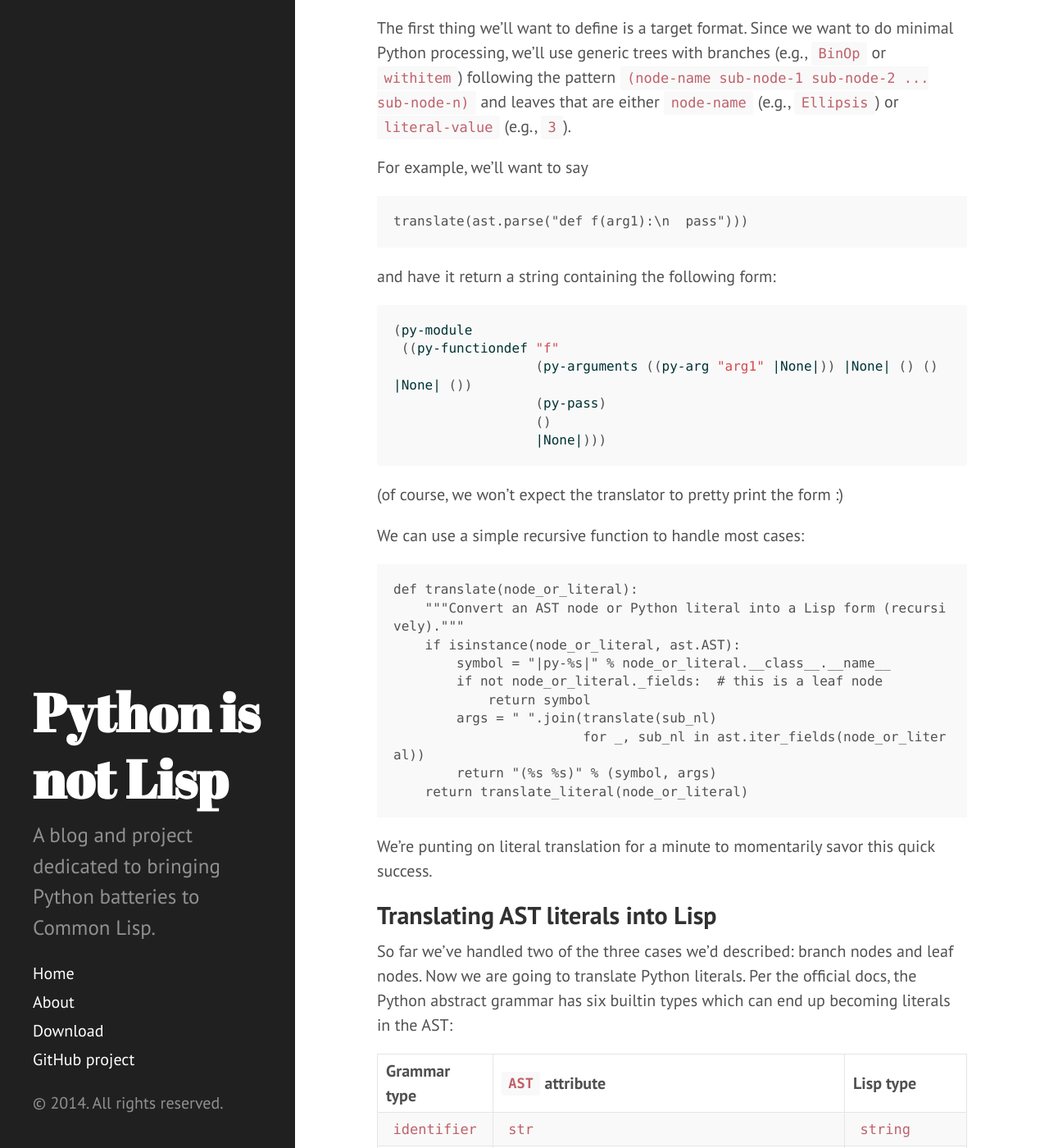
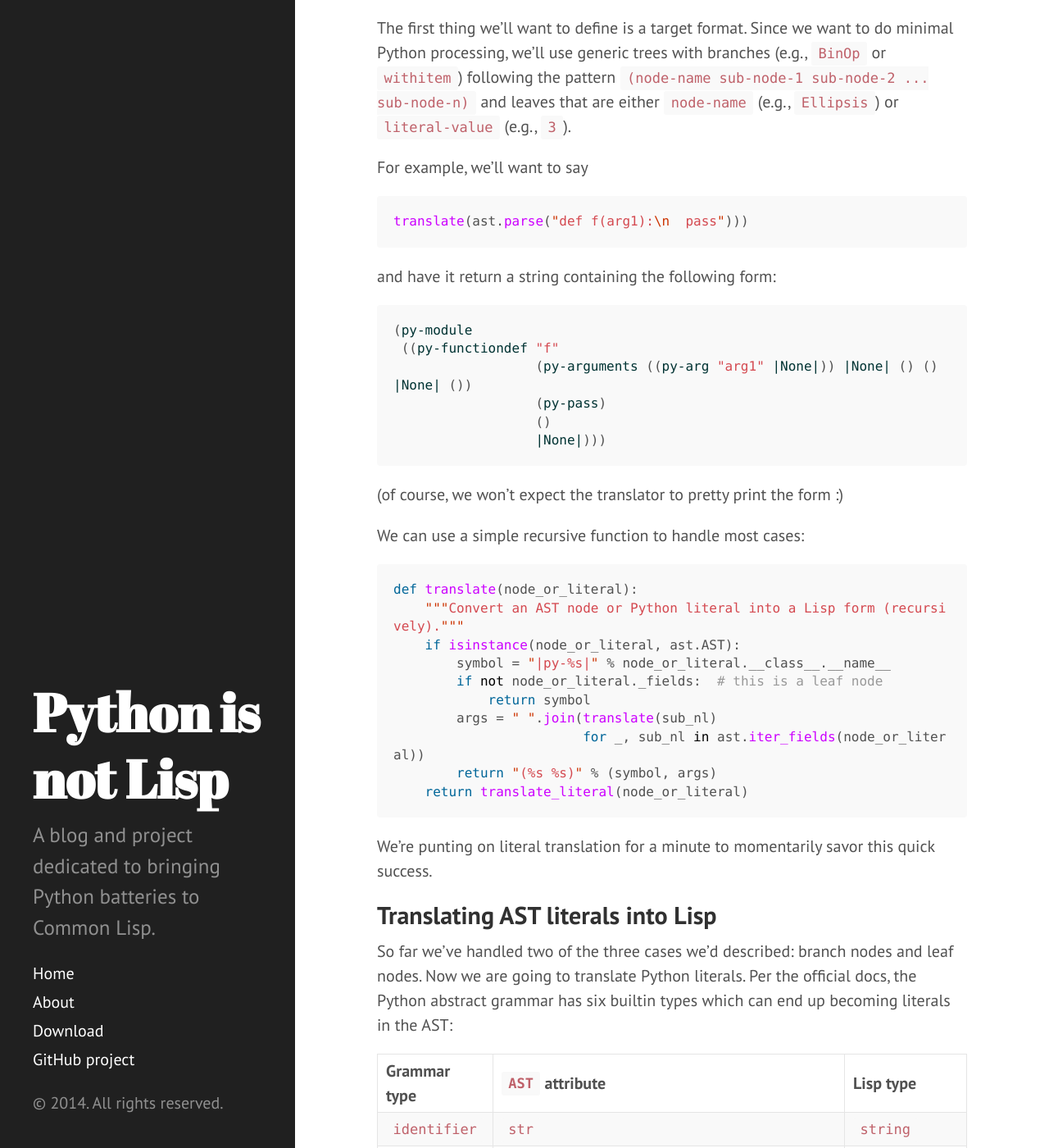
Before and after one commit to felipeochoa/aqua-lisp, a Jekyll site: the page built from _posts/2014-10-24-a-python-dsl.md, in a window 1280 px wide and 1400 px high, scrolled down 912 px. Shown: the whole window at 82% size. Built offline with Jekyll 4.4.1, drawn with Linux system fonts in a browser that asks for light colours; some of the changed text lies outside the part shown.

Commit message:
updated code blocks to kramdown syntax with highlight classes

````diff
--- a/_posts/2014-10-24-a-python-dsl.md
+++ b/_posts/2014-10-24-a-python-dsl.md
@@ -19,7 +19,7 @@ abstract grammar and a description of what they're for.
 
 Another way of obtaining a list of all the node types is as follows:
 
-```py3
+~~~ python
 >>> import ast
 >>> import inspect
 >>> for name, c in inspect.getmembers(ast, inspect.isclass):
@@ -31,7 +31,7 @@ Assert
 # <snip>
 unaryop
 withitem
-```
+~~~
 
 
 ## Dumping the AST to a Lisp string
@@ -48,26 +48,26 @@ sub-node-1 sub-node-2 ... sub-node-n)` and leaves that are either
 
 For example, we'll want to say
 
-```py3
+~~~ python
 translate(ast.parse("def f(arg1):\n  pass")))
-```
+~~~
 
 and have it return a string containing the following form:
 
-```lisp
+~~~ lisp
 (py-module
  ((py-functiondef "f"
                   (py-arguments ((py-arg "arg1" |None|)) |None| () () |None| ())
                   (py-pass)
                   ()
                   |None|)))
-```
+~~~
 
 (of course, we won't expect the translator to pretty print the form :)
 
 We can use a simple recursive function to handle most cases:
 
-```py3
+~~~ python
 def translate(node_or_literal):
     """Convert an AST node or Python literal into a Lisp form (recursively)."""
     if isinstance(node_or_literal, ast.AST):
@@ -78,7 +78,7 @@ def translate(node_or_literal):
                         for _, sub_nl in ast.iter_fields(node_or_literal))
         return "(%s %s)" % (symbol, args)
     return translate_literal(node_or_literal)
-```
+~~~
 
 We're punting on literal translation for a minute to momentarily savor
 this quick success.
@@ -109,7 +109,7 @@ literal-creating nodes like `Str` from our Pythonic DSL.
 
 Our translation code for literals can therefore be specified as:
 
-~~~ py3
+~~~ python
 def translate_literal(literal):
     "Translate a Python literal into a Lisp literal."
     if isinstance(literal, str):
@@ -125,7 +125,7 @@ def translate_literal(literal):
         return "#C(%s %s)" % (literal.real, literal.imag)
     else:  # Should be an integer or float
         return str(literal)
-```
+~~~
 
 
 ## Where to go from here?
````
